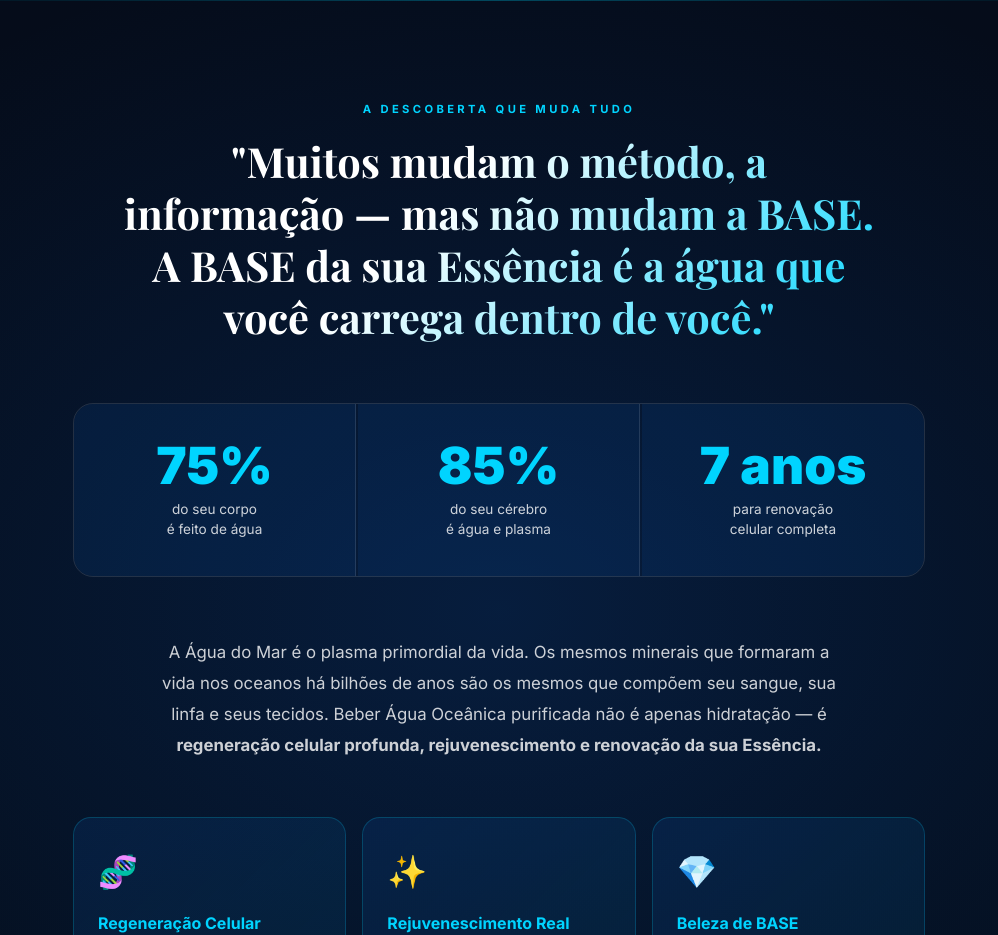
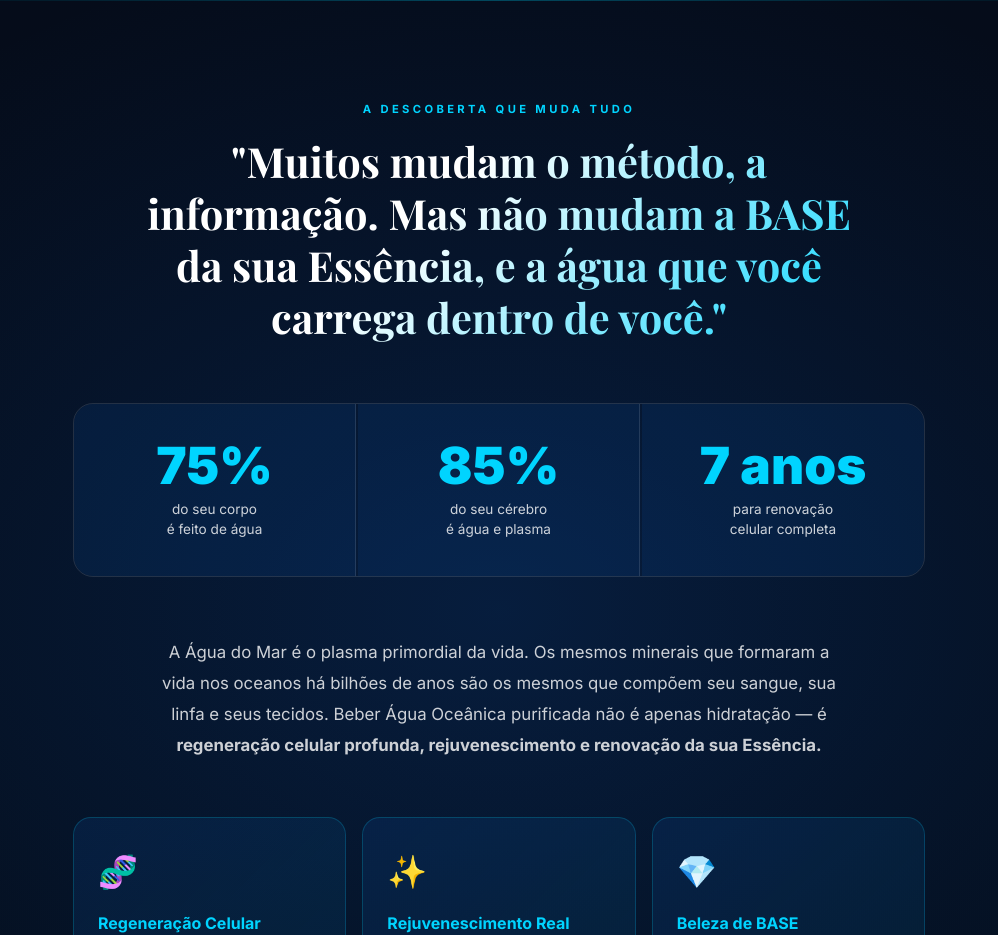
Before and after one commit to Deniswrtavares/waterser, a plain HTML site: page workshop/index.html in a window 1280 px wide. Shown: the part 1660-2595 px from the top of the page, without its empty margins (141-1139 px from the left). Drawn offline with nearby package versions, Linux system fonts and the light colour scheme; a web font is replaced by a local one.

Commit message:
Atualiza citação da seção verdade da água

```diff
--- a/workshop/index.html
+++ b/workshop/index.html
@@ -598,7 +598,7 @@
   <section class="truth">
     <div class="container">
       <p class="text-center section-label">A Descoberta que Muda Tudo</p>
-      <p class="truth-quote">"Muitos mudam o método, a informação — mas não mudam a BASE. A BASE da sua Essência é a água que você carrega dentro de você."</p>
+      <p class="truth-quote">"Muitos mudam o método, a informação. Mas não mudam a BASE da sua Essência, e a água que você carrega dentro de você."</p>
       <div class="truth-stats">
         <div class="stat">
           <div class="stat-num">75%</div>
```
